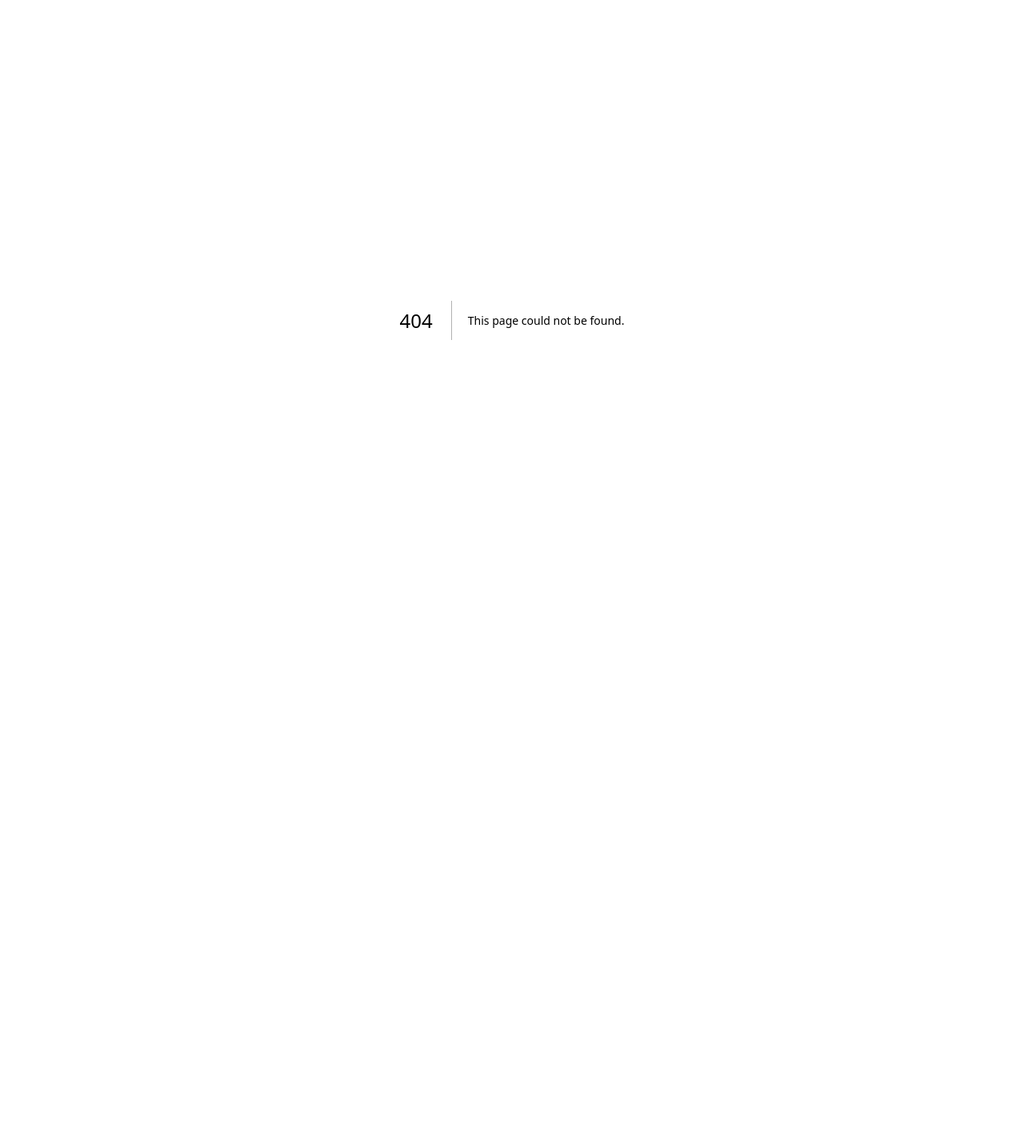
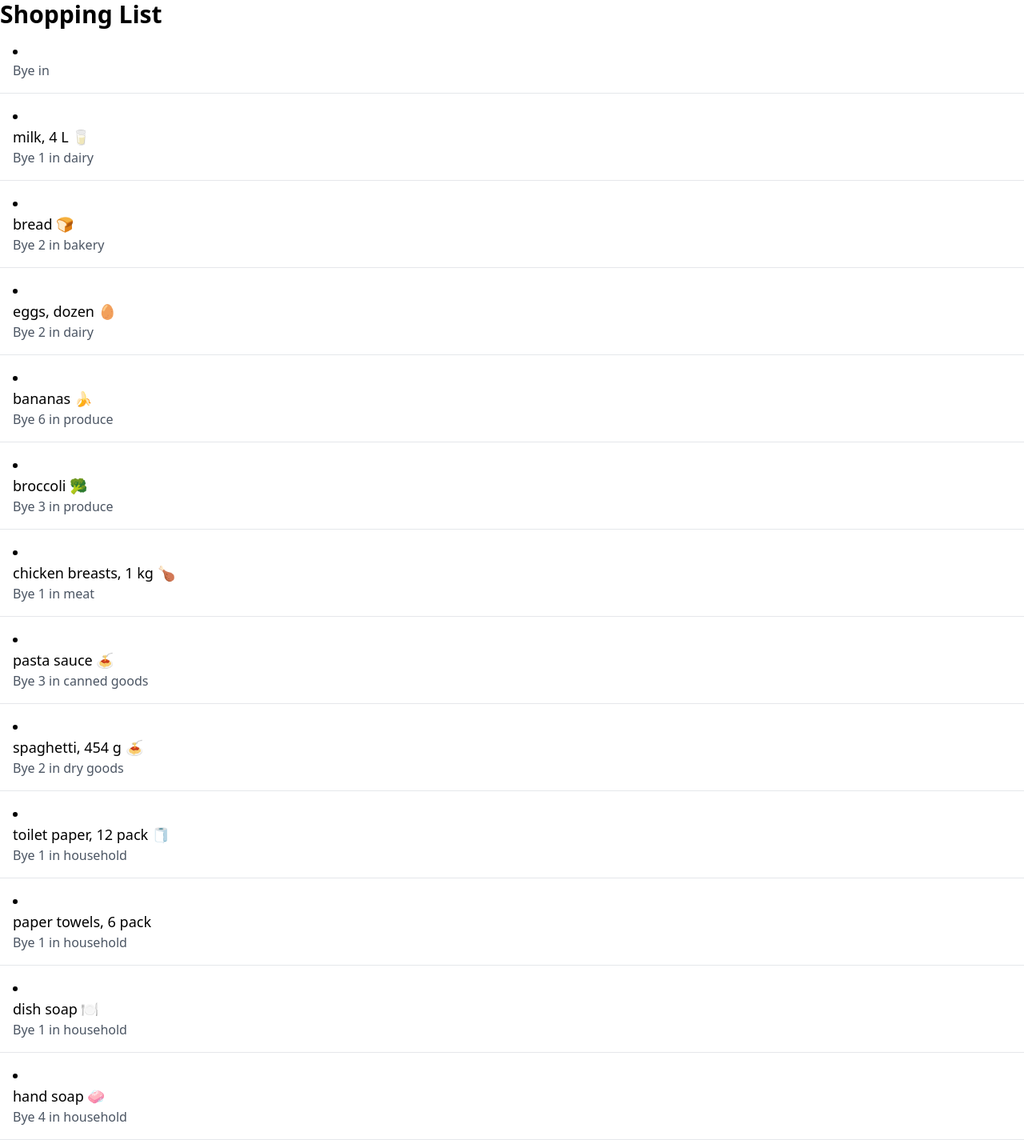
Before and after one commit to chaeeh7791/cprg306-assignments, a Next.js app: page /week-3 in a window 1280 px wide. Before the commit this address had no page. Shown: the whole page at 80% size. Before the commit the page ends 800 px from the top, so only its background shows below. Built offline with nearby package versions, Linux system fonts and the light colour scheme.

Commit message:
in progress assignment3

```diff
--- a/app/layout.js
+++ b/app/layout.js
@@ -1,8 +1,8 @@
 import "./globals.css";
 
 export const metadata = {
-  title: "CPRG306 Assignments",
-  description: "Weekly Assignments for CPRG306: Web Development 2",
+  title: "Shopping List",
+  description: "A simple shopping list",
 };
 
 export default function RootLayout({ children }) {
--- a/app/page.js
+++ b/app/page.js
@@ -8,6 +8,9 @@
       </header>
       <li>
         <Link href="/week-2">Week 2 Assignment</Link>
+        <br />
+        <Link href="/week-3">Week 3 Assignment</Link>
+        <br />
       </li>
     </main>
   );
--- /dev/null
+++ b/app/week-3/item.js
@@ -0,0 +1,10 @@
+export default function Item({ name, quantity, category }) {
+  return (
+    <li className="p-4 border-b border-gray-200">
+      <div className="font-old text-lg">{name}</div>
+      <div className="text-gray-600">
+        Bye {quantity} in {category}
+      </div>
+    </li>
+  );
+}
--- /dev/null
+++ b/app/week-3/itemList.js
@@ -0,0 +1,140 @@
+import Item from "./item.js";
+
+export default function ItemList() {
+  const item1 = {
+    name: "milk, 4 L 🥛",
+    quantity: 1,
+    category: "dairy",
+  };
+
+  const item2 = {
+    name: "bread 🍞",
+    quantity: 2,
+    category: "bakery",
+  };
+
+  const item3 = {
+    name: "eggs, dozen 🥚",
+    quantity: 2,
+    category: "dairy",
+  };
+
+  const item4 = {
+    name: "bananas 🍌",
+    quantity: 6,
+    category: "produce",
+  };
+
+  const item5 = {
+    name: "broccoli 🥦",
+    quantity: 3,
+    category: "produce",
+  };
+
+  const item6 = {
+    name: "chicken breasts, 1 kg 🍗",
+    quantity: 1,
+    category: "meat",
+  };
+
+  const item7 = {
+    name: "pasta sauce 🍝",
+    quantity: 3,
+    category: "canned goods",
+  };
+
+  const item8 = {
+    name: "spaghetti, 454 g 🍝",
+    quantity: 2,
+    category: "dry goods",
+  };
+
+  const item9 = {
+    name: "toilet paper, 12 pack 🧻",
+    quantity: 1,
+    category: "household",
+  };
+
+  const item10 = {
+    name: "paper towels, 6 pack",
+    quantity: 1,
+    category: "household",
+  };
+
+  const item11 = {
+    name: "dish soap 🍽️",
+    quantity: 1,
+    category: "household",
+  };
+
+  const item12 = {
+    name: "hand soap 🧼",
+    quantity: 4,
+    category: "household",
+  };
+  return (
+    <>
+      <Item
+        className="text-lg font-bold"
+        name={item1.name}
+        quantity={item1.quantity}
+        category={item1.category}
+      />
+      <Item
+        name={item2.name}
+        quantity={item2.quantity}
+        category={item2.category}
+      />
+      <Item
+        name={item3.name}
+        quantity={item3.quantity}
+        category={item3.category}
+      />
+      <Item
+        name={item4.name}
+        quantity={item4.quantity}
+        category={item4.category}
+      />
+      <Item
+        name={item5.name}
+        quantity={item5.quantity}
+        category={item5.category}
+      />
+      <Item
+        name={item6.name}
+        quantity={item6.quantity}
+        category={item6.category}
+      />
+      <Item
+        name={item7.name}
+        quantity={item7.quantity}
+        category={item7.category}
+      />
+      <Item
+        name={item8.name}
+        quantity={item8.quantity}
+        category={item8.category}
+      />
+      <Item
+        name={item9.name}
+        quantity={item9.quantity}
+        category={item9.category}
+      />
+      <Item
+        name={item10.name}
+        quantity={item10.quantity}
+        category={item10.category}
+      />
+      <Item
+        name={item11.name}
+        quantity={item11.quantity}
+        category={item11.category}
+      />
+      <Item
+        name={item12.name}
+        quantity={item12.quantity}
+        category={item12.category}
+      />
+    </>
+  );
+}
--- /dev/null
+++ b/app/week-3/page.js
@@ -0,0 +1,14 @@
+import Item from "./item.js";
+import ItemList from "./itemList.js";
+
+export default function Page() {
+  return (
+    <main>
+      <div>
+        <h1 className="text-3xl font-bold"> Shopping List</h1>
+        <Item />
+        <ItemList />
+      </div>
+    </main>
+  );
+}
```
